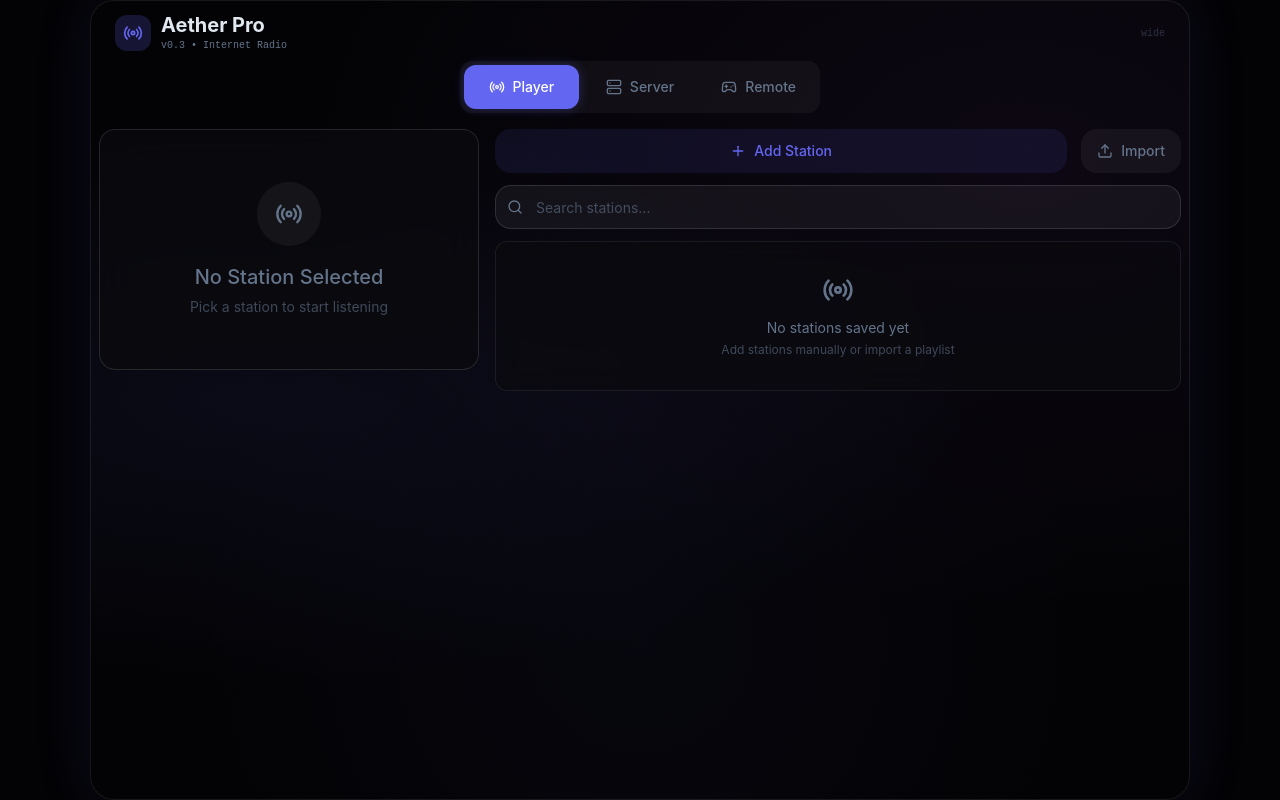
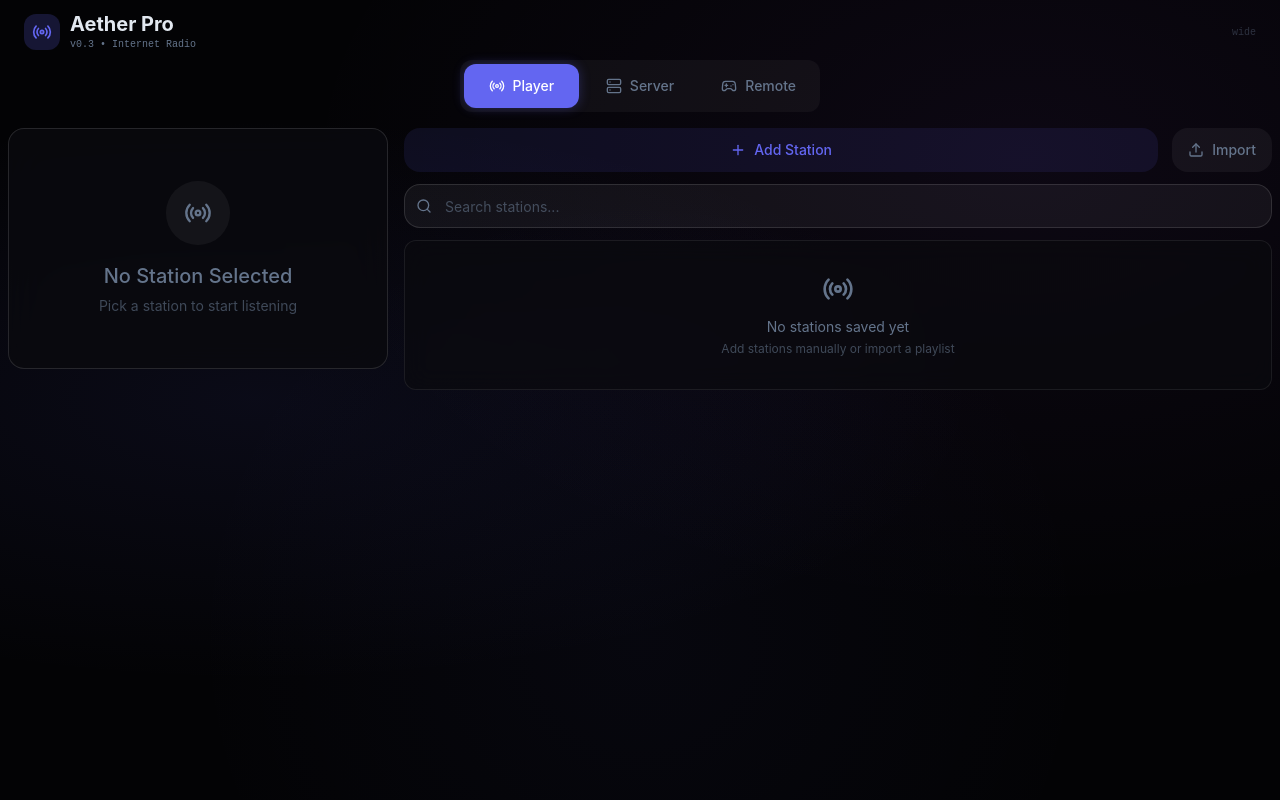
Before and after one commit to spaktirion/zbai, a Next.js app: page /zbai/ in a window 1280 px wide. Built offline with nearby package versions, Linux system fonts and the light colour scheme; a web font is replaced by a local one.

Commit message:
Add files via upload

```diff
--- a/src/app/globals.css
+++ b/src/app/globals.css
@@ -174,25 +174,18 @@
     border-radius: 16px;
     border: 1px solid rgba(255, 255, 255, 0.08);
     box-shadow: 0 0 40px rgba(99, 102, 241, 0.08);
-    height: 100dvh;
   }
 }
 
-/* Desktop: larger centered container */
+/* Desktop: fill screen height, wider container */
 @media (min-width: 1280px) {
   .aether-container {
-    max-width: 1100px;
-    margin: auto;
-    border-radius: 24px;
-    box-shadow: 0 0 60px rgba(99, 102, 241, 0.1);
-    height: min(100dvh, 860px);
-  }
-}
-
-/* Wide desktop: max width */
-@media (min-width: 1536px) {
-  .aether-container {
-    max-width: 1400px;
+    max-width: 100vw;
+    margin: 0;
+    border-radius: 0;
+    border: none;
+    box-shadow: none;
+    height: 100dvh;
   }
 }
 
@@ -370,6 +363,12 @@ input[type="range"]::-moz-range-thumb {
   flex: 1;
   min-height: 44px;
 }
+@media (min-width: 768px) {
+  .tab-bar {
+    max-width: 280px;
+    margin: 0 auto;
+  }
+}
 @media (min-width: 1280px) {
   .tab-bar {
     max-width: 360px;
@@ -395,8 +394,18 @@ input[type="range"]::-moz-range-thumb {
   overflow: hidden;
 }
 
-/* Landscape small screens: side-by-side */
-@media (orientation: landscape) and (max-height: 500px) {
+/* Phone portrait: player controls sticky at top inside the scroll */
+@media (max-width: 767px) {
+  .player-layout .player-controls-area {
+    position: sticky;
+    top: 0;
+    z-index: 10;
+    flex-shrink: 0;
+  }
+}
+
+/* Tablet+ & desktop: side-by-side — player left, stations right */
+@media (min-width: 768px) {
   .player-layout {
     flex-direction: row;
     overflow: hidden;
@@ -404,37 +413,51 @@ input[type="range"]::-moz-range-thumb {
   }
 
   .player-layout .player-controls-area {
-    flex: 0 0 50%;
-    min-width: 0;
+    flex: 0 0 auto;
+    width: 340px;
+    min-width: 300px;
     overflow: hidden;
+    /* Player panel stays in place while stations scroll */
+    position: relative;
+    align-self: stretch;
+  }
+
+  .player-layout .player-controls-area .glass-panel {
+    position: sticky;
+    top: 0;
   }
 
   .player-layout .player-stations-area {
     flex: 1;
     min-width: 0;
-    overflow: hidden;
+    overflow-y: auto;
+    overflow-x: hidden;
   }
 }
 
-/* Landscape tablet+: more space for stations */
-@media (orientation: landscape) and (min-width: 768px) and (min-height: 500px) {
-  .player-layout {
-    flex-direction: row;
-    overflow: hidden;
-    gap: var(--app-gap);
+/* Wide desktop: wider player panel */
+@media (min-width: 1280px) {
+  .player-layout .player-controls-area {
+    width: 380px;
+  }
+}
+
+/* Landscape small screens: side-by-side compact */
+@media (orientation: landscape) and (max-height: 500px) {
+  .player-layout .player-controls-area {
+    flex: 0 0 50%;
+    width: auto;
+    min-width: 0;
+    position: relative;
   }
 
-  .player-layout .player-controls-area {
-    flex: 0 0 45%;
-    min-width: 280px;
-    max-width: 380px;
-    overflow: hidden;
+  .player-layout .player-controls-area .glass-panel {
+    position: static;
   }
 
   .player-layout .player-stations-area {
     flex: 1;
-    min-width: 0;
-    overflow: hidden;
+    overflow-y: auto;
   }
 }
 
--- a/src/components/aether/mini-player.tsx
+++ b/src/components/aether/mini-player.tsx
@@ -36,8 +36,8 @@ export function MiniPlayer({ onExpand, onTogglePlay, onNext, onPrev, className }
     <div
       className={cn(
         'fixed bottom-0 left-0 right-0 z-40',
-        'lg:left-1/2 lg:-translate-x-1/2',
-        'glass-panel rounded-none lg:rounded-t-2xl',
+        'md:left-1/2 md:-translate-x-1/2',
+        'glass-panel rounded-none md:rounded-t-2xl',
         'px-3 sm:px-4 py-2.5 sm:py-3 flex items-center gap-2 sm:gap-3',
         className
       )}
--- a/src/components/aether/player-view.tsx
+++ b/src/components/aether/player-view.tsx
@@ -44,11 +44,11 @@ export function PlayerView({
 
   const scrollRef = useRef<HTMLDivElement>(null);
 
-  // Handle scroll to trigger mini player
+  // Handle scroll to trigger mini player (only relevant in portrait)
   const handleScroll = useCallback(() => {
     if (!scrollRef.current) return;
     const { scrollTop } = scrollRef.current;
-    setMiniPlayer(scrollTop > 100);
+    setMiniPlayer(scrollTop > 80);
   }, [setMiniPlayer]);
 
   // Reset mini player when station changes
@@ -68,16 +68,12 @@ export function PlayerView({
         />
       </div>
 
-      {/* Main Content - scrollable */}
-      <div
-        ref={scrollRef}
-        onScroll={handleScroll}
-        className="flex-1 overflow-y-auto aether-scroll pb-4"
-        style={{ padding: '0 clamp(0.25rem, 1vw, 0.5rem)' }}
-      >
-        <div className="player-layout min-h-full">
-          {/* Player Controls Area */}
-          <div className="player-controls-area flex-shrink-0">
+      {/* Main Content */}
+      <div className="flex-1 min-h-0 overflow-hidden" style={{ padding: '0 clamp(0.25rem, 1vw, 0.5rem)' }}>
+        <div className="player-layout h-full">
+
+          {/* ── Player Controls ── */}
+          <div className="player-controls-area">
             <div className="glass-panel">
               <AudioPlayer
                 onTogglePlay={onTogglePlay}
@@ -88,8 +84,12 @@ export function PlayerView({
             </div>
           </div>
 
-          {/* Stations Area */}
-          <div className="player-stations-area flex-1 flex flex-col gap-3 min-w-0 pb-20">
+          {/* ── Stations (independently scrollable on desktop, part of main scroll on phone) ── */}
+          <div
+            ref={scrollRef}
+            onScroll={handleScroll}
+            className="player-stations-area flex flex-col gap-3 min-w-0 pb-20"
+          >
             {/* Action Buttons */}
             <div className="action-buttons">
               <button
@@ -126,7 +126,7 @@ export function PlayerView({
       {/* Station Modal (Add/Edit/Delete/Import) */}
       <StationModal />
 
-      {/* Mini Player (sticky at bottom when scrolled) */}
+      {/* Mini Player — shows in portrait when scrolled past player controls */}
       {miniPlayer && (remoteConnected ? !!remoteStationDisplay : !!currentStation) && (
         <MiniPlayer
           onExpand={() => {
```
